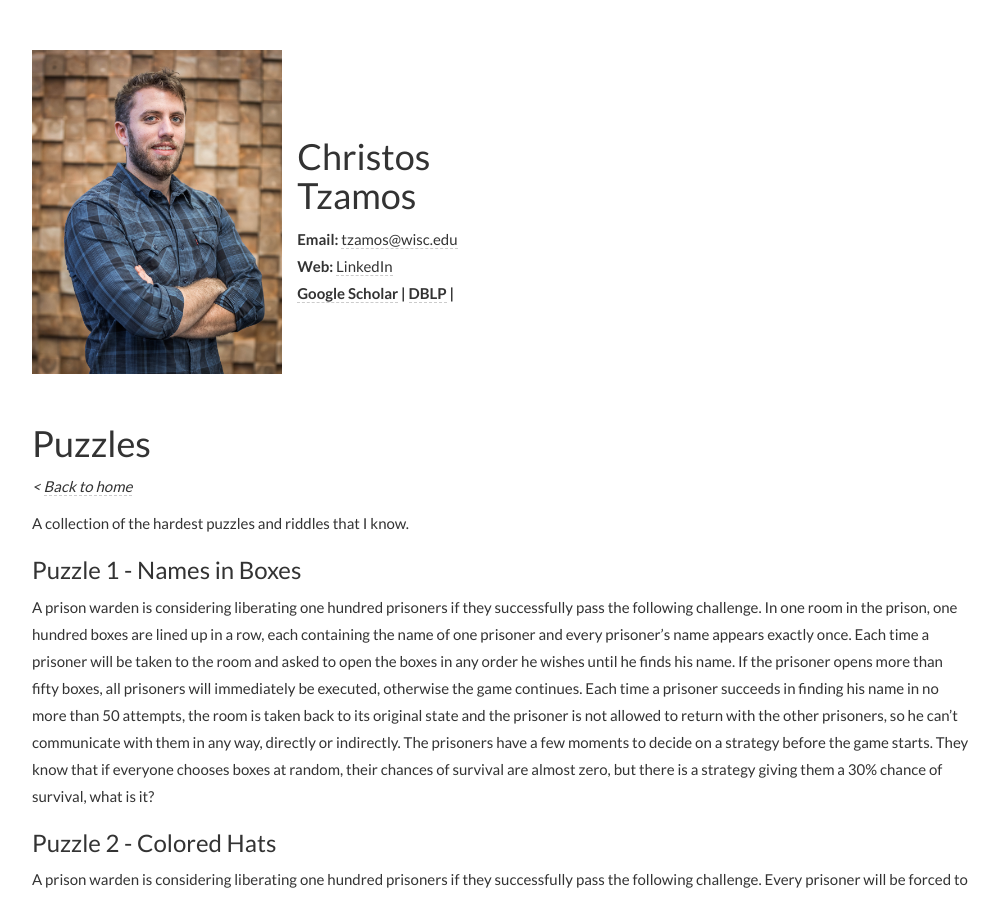
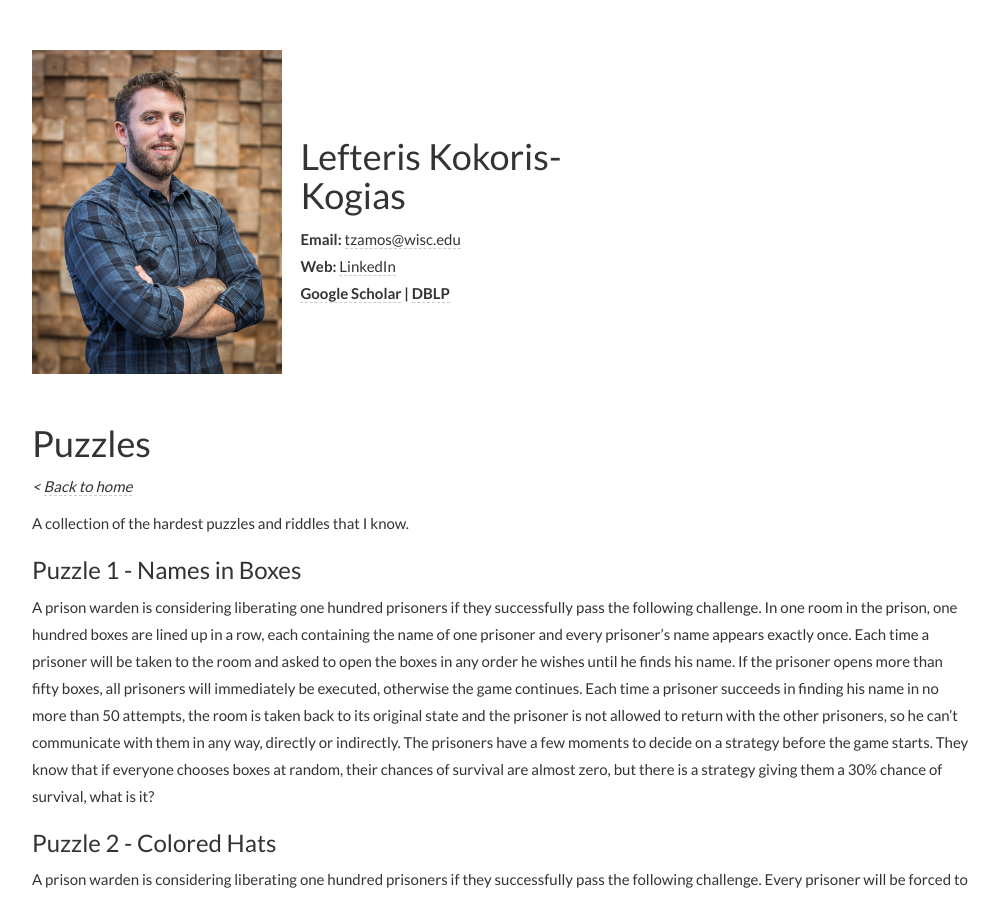
Before and after one commit to LefterisKK/LefterisKK.github.io, a Jekyll site: the page built from puzzles.md, in a window 1280 px wide and 900 px high. Shown: the whole window, without its empty margins (138-1137 px from the left). Built offline with Jekyll 4.4.1, drawn with Linux system fonts in a browser that asks for light colours; our own code applies the rules of GitHub Pages for plain Markdown files; some of the changed text lies outside the part shown.

Commit message:
step by step

```diff
--- a/CNAME
+++ /dev/null
@@ -1 +0,0 @@
-christos.me
--- a/_config.yml
+++ b/_config.yml
@@ -1,4 +1,4 @@
-author: Christos Tzamos
-description: 'Christos Tzamos is a Graduate Student in the Theory of Computation Group at CSAIL, MIT.'
-username: tzamos
+author: Lefteris Kokoris-Kogias
+description: 'Lefteris Kokoris-Kogias is a Graduate Student in the Decentralized and Distributed Systems Group, EPFL.'
+username: lefkok
 highlighter: rouge
--- a/_includes/info.html
+++ b/_includes/info.html
@@ -28,7 +28,7 @@
     </div>
     <b>
     <a href="https://scholar.google.gr/citations?hl=el&user=7TOIlqkAAAAJ">Google Scholar</a> |
-    <a href="https://dblp.uni-trier.de/pers/hd/k/Kokoris=Kogias:Eleftherios">DBLP</a> |
+    <a href="https://dblp.uni-trier.de/pers/hd/k/Kokoris=Kogias:Eleftherios">DBLP</a>
     </b>
   </td>
 </tr></table>
--- a/_layouts/default.html
+++ b/_layouts/default.html
@@ -2,7 +2,7 @@
 <html lang="en">
 <head>
   <meta charset="utf-8">
-  <title>Christos Tzamos</title>
+  <title>Lefteris Kokoris-Kogias</title>
   <meta name="description" content="{{site.description}}" />
   <meta name="author" content="{{site.author}}">
   <meta name="viewport" content="width=device-width, initial-scale=1">
```
Also changed, not shown: index.md (+0 -7 lines).
